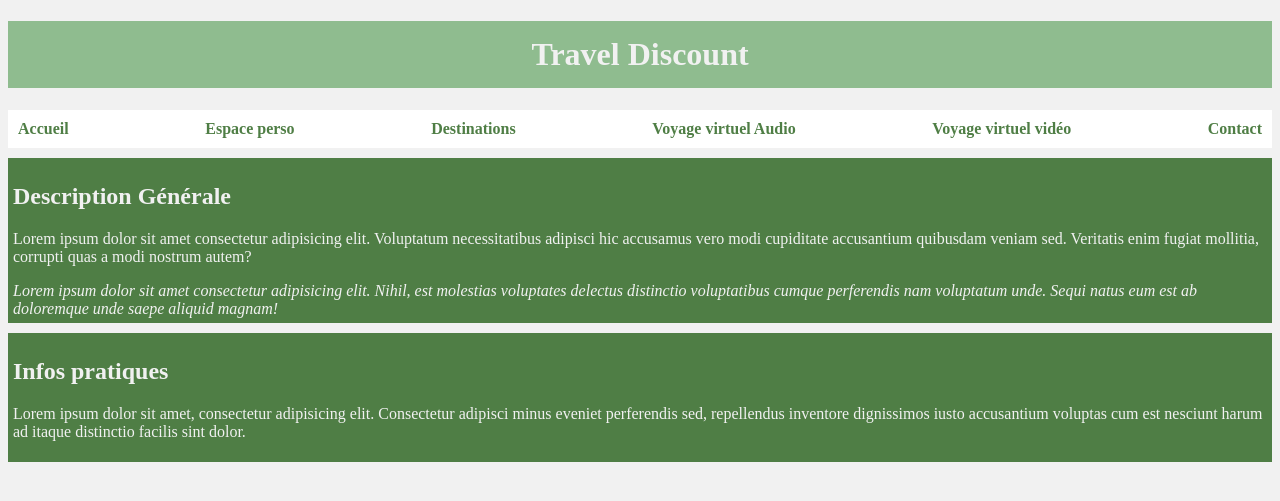
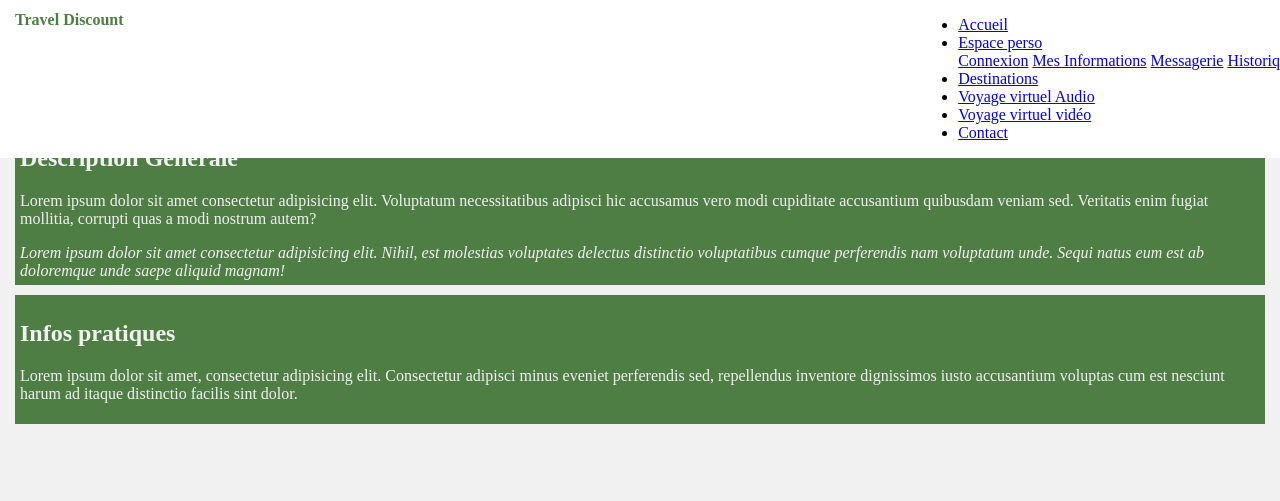
Before and after one commit to estelleJoyb/TP1-ressources-sujets_1, a PHP site: page / in a window 1280 px wide. Shown: the top 501 px of the page. Run offline with PHP 8.4, Linux system fonts and the light colour scheme.

Commit message:
suite css

```diff
--- a/TP1/index.html
+++ /dev/null
@@ -1,33 +0,0 @@
-<!DOCTYPE html>
-<html lang="fr">
-<head>
-    <meta charset="UTF-8">
-    <meta http-equiv="X-UA-Compatible" content="IE=edge">
-    <meta name="viewport" content="width=device-width, initial-scale=1.0">
-    <title>Agence Voyage Grenoble</title>
-    <link rel="stylesheet" href="style/index.css">
-</head>
-<body>
-    <h1>Travel Discount</h1>
-
-    <nav>
-        <a href="index.html">Accueil</a>
-        <a href="perso.html">Espace perso</a>
-        <a href="destinations.html">Destinations</a>
-        <a href="audio.html">Voyage virtuel Audio</a>
-        <a href="video.html">Voyage virtuel vidéo</a>
-        <a href="contact.html">Contact</a>
-    </nav>
-
-    <section id="description_generale">
-        <h2>Description Générale</h2>
-        <p>Lorem ipsum dolor sit amet consectetur adipisicing elit. Voluptatum necessitatibus adipisci hic accusamus vero modi cupiditate accusantium quibusdam veniam sed. Veritatis enim fugiat mollitia, corrupti quas a modi nostrum autem?</p>
-        <em>Lorem ipsum dolor sit amet consectetur adipisicing elit. Nihil, est molestias voluptates delectus distinctio voluptatibus cumque perferendis nam voluptatum unde. Sequi natus eum est ab doloremque unde saepe aliquid magnam!</em>
-    </section>
-
-    <section id="infos_pratiques">
-        <h2>Infos pratiques</h2>
-        <p>Lorem ipsum dolor sit amet, consectetur adipisicing elit. Consectetur adipisci minus eveniet perferendis sed, repellendus inventore dignissimos iusto accusantium voluptas cum est nesciunt harum ad itaque distinctio facilis sint dolor.</p>
-    </section>
-</body>
-</html>
--- /dev/null
+++ b/TP1/index.php
@@ -0,0 +1,28 @@
+<!DOCTYPE html>
+<html lang="fr">
+<head>
+    <meta charset="UTF-8">
+    <meta http-equiv="X-UA-Compatible" content="IE=edge">
+    <meta name="viewport" content="width=device-width, initial-scale=1.0">
+    <title>Agence Voyage Grenoble</title>
+    <link rel="stylesheet" href="style/index.css">
+    <link rel="stylesheet_menu" href="style/menu.css">
+</head>
+<body>
+<?php include('menu.php'); ?>
+
+    <div class="contenu">
+        <h1>Travel Discount</h1>
+        <section id="description_generale">
+            <h2>Description Générale</h2>
+            <p>Lorem ipsum dolor sit amet consectetur adipisicing elit. Voluptatum necessitatibus adipisci hic accusamus vero modi cupiditate accusantium quibusdam veniam sed. Veritatis enim fugiat mollitia, corrupti quas a modi nostrum autem?</p>
+            <em>Lorem ipsum dolor sit amet consectetur adipisicing elit. Nihil, est molestias voluptates delectus distinctio voluptatibus cumque perferendis nam voluptatum unde. Sequi natus eum est ab doloremque unde saepe aliquid magnam!</em>
+        </section>
+
+        <section id="infos_pratiques">
+            <h2>Infos pratiques</h2>
+            <p>Lorem ipsum dolor sit amet, consectetur adipisicing elit. Consectetur adipisci minus eveniet perferendis sed, repellendus inventore dignissimos iusto accusantium voluptas cum est nesciunt harum ad itaque distinctio facilis sint dolor.</p>
+        </section>
+    </div>
+</body>
+</html>
--- /dev/null
+++ b/TP1/menu.php
@@ -0,0 +1,18 @@
+<div class="menu">
+    <h1 class="titre_menu">Travel Discount</h1>
+    <ul class="nav">
+        <li><a href="index.html">Accueil</a></li>
+        <li class="dropdown"><a href="javascript:void(0)" class="dropbtn">Espace perso</a>
+            <div class="dropdown-content">
+                <a href="perso.html">Connexion</a>
+                <a href="perso.html">Mes Informations</a>
+                <a href="perso.html">Messagerie</a>
+                <a href="perso.html">Historique</a>
+            </div>
+        </li>
+        <li><a href="destinations.html">Destinations</a></li>
+        <li><a href="audio.html">Voyage virtuel Audio</a></li>
+        <li><a href="video.html">Voyage virtuel vidéo</a></li>
+        <li><a href="contact.html">Contact</a></li>
+    </ul>
+</div>
--- a/TP1/style/index.css
+++ b/TP1/style/index.css
@@ -1,24 +1,39 @@
 body{
  background-color: #f1f1f1;
+ margin:0;
+}
+.menu{
+    background-color: #FFFFFF;
+    display: flex;
+    position: fixed;
+    padding-left: 15px;
+    top:0;
+    width: 100%;
+    justify-content: space-between;
 }
 nav {
-    background-color: #FFFFFF;
     text-align: center;
     display: flex;
     justify-content: space-between;
-    padding: 10px;
+    padding-right: 20px;
+
 }
 nav a{
     color: #4f7e45;
     text-decoration: none;
     font-weight: bold;
+    padding:10px;
+}
+
+.titre_menu{
+    color: #4f7e45;
+    text-align: center;
+    font-size: medium;
 }
 
 h1{
-    background-color: darkseagreen;
-    color: #f1f1f1;
+    color:#4f7e45;
     text-align: center;
-    padding:15px;
 }
 
 section {
@@ -27,3 +42,58 @@ section {
     margin-top:10px;
     color:#f1f1f1;
 }
+
+.active{
+    background-color: #ceefc8;
+    color:#2d4329;
+}
+
+.contenu {
+    padding-top: 40px;
+    padding-left:15px;
+    padding-right: 15px;
+}
+/* style tableau */
+table{
+    width: 100%;
+
+}
+th{
+    background-color: #4f7e45;
+    color:#f1f1f1;
+    padding:5px;
+    margin:0px;
+}
+
+td{
+    padding:5px;
+}
+
+tr:nth-child(2n) {
+    background-color: darkseagreen;
+    border: 1px solid #f1f1f1;
+    color:#f1f1f1;
+}
+tr:nth-child(2n):hover {
+    background-color: white;
+    color: #4f7e45;
+}
+
+tr:nth-child(2n+1){
+    background-color: #ceefc8;
+    border: 1px solid #f1f1f1;
+    color: #4f7e45;
+}
+tr:nth-child(2n+1):hover {
+    background-color: white;
+    color: #4f7e45;
+}
+
+td a {
+    text-decoration: none;
+    color: #2d4329;
+}
+
+a:hover{
+    color:#4f7e45;
+}
```
Also changed, not shown: TP1/audio.html (+7 -5 lines), TP1/contact.html (+7 -4 lines), TP1/destinations.html (+7 -5 lines), TP1/perso.html (+7 -5 lines), TP1/style/menu.css (added, +50 -0 lines), TP1/video.html (+7 -5 lines).
